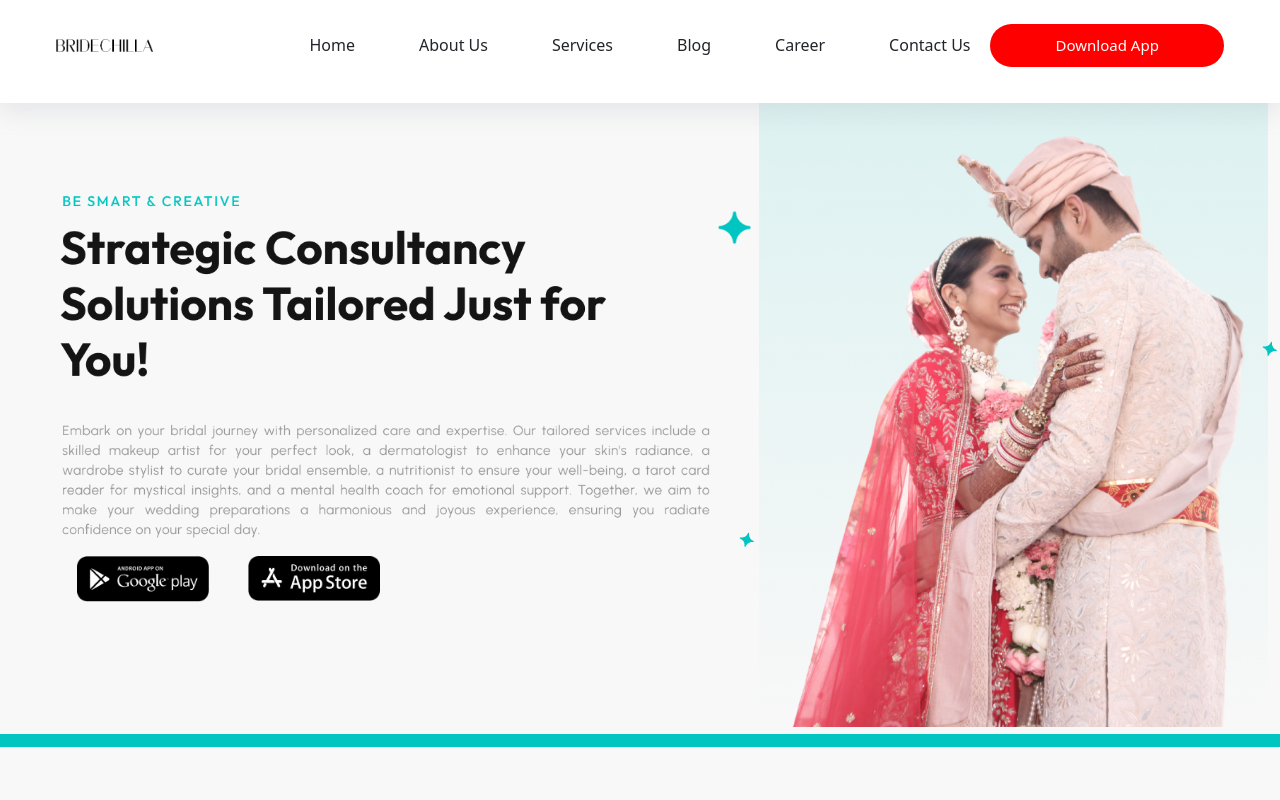
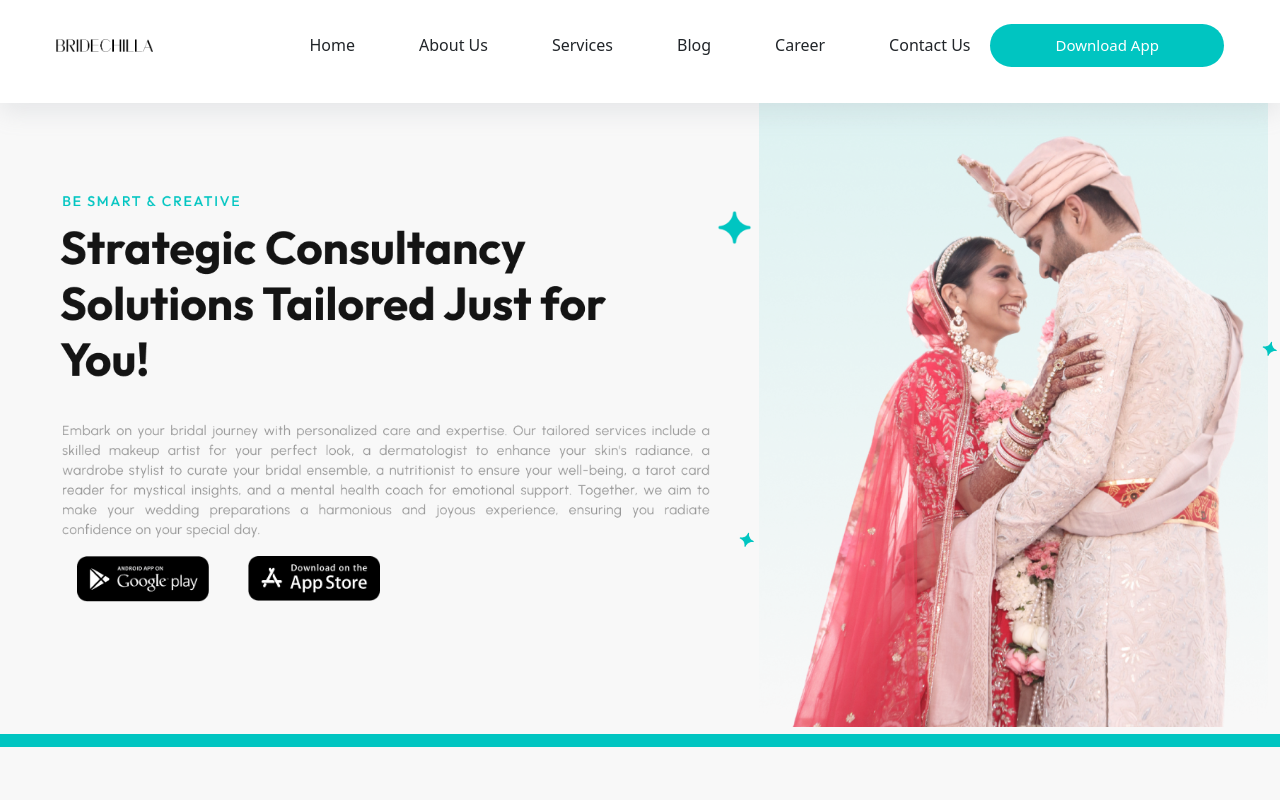
Before and after one commit to 30saharsh/bride-chilla, a React (Create React App) app: page / in a window 1280 px wide. Shown: the top 800 px of the page. Built offline with nearby package versions, Linux system fonts and the light colour scheme.

Commit message:
Finally Fixed

```diff
--- a/src/pages/Home/Home.css
+++ b/src/pages/Home/Home.css
@@ -36,7 +36,7 @@
 }
 .float-end{
     width: 120%;
-    background-color: red;
+    /* background-color: red; */
 }
 .a{
     margin-left: 42px;
```
